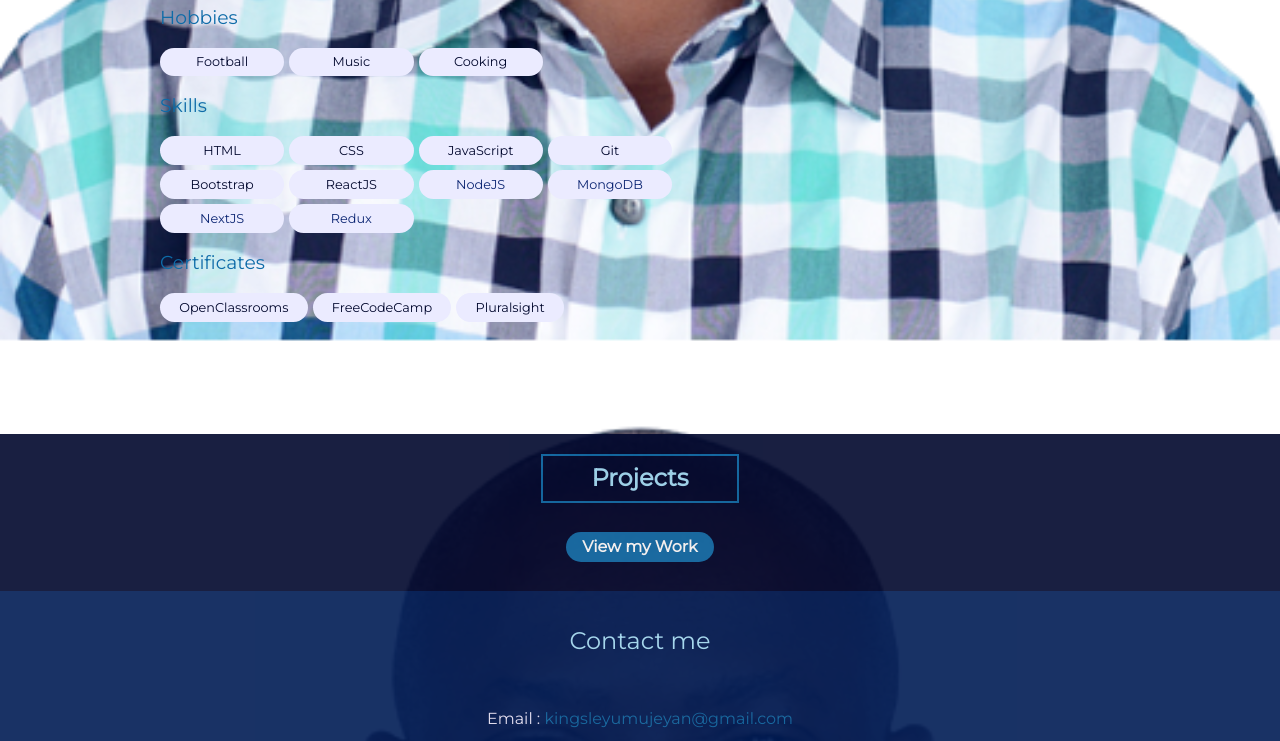
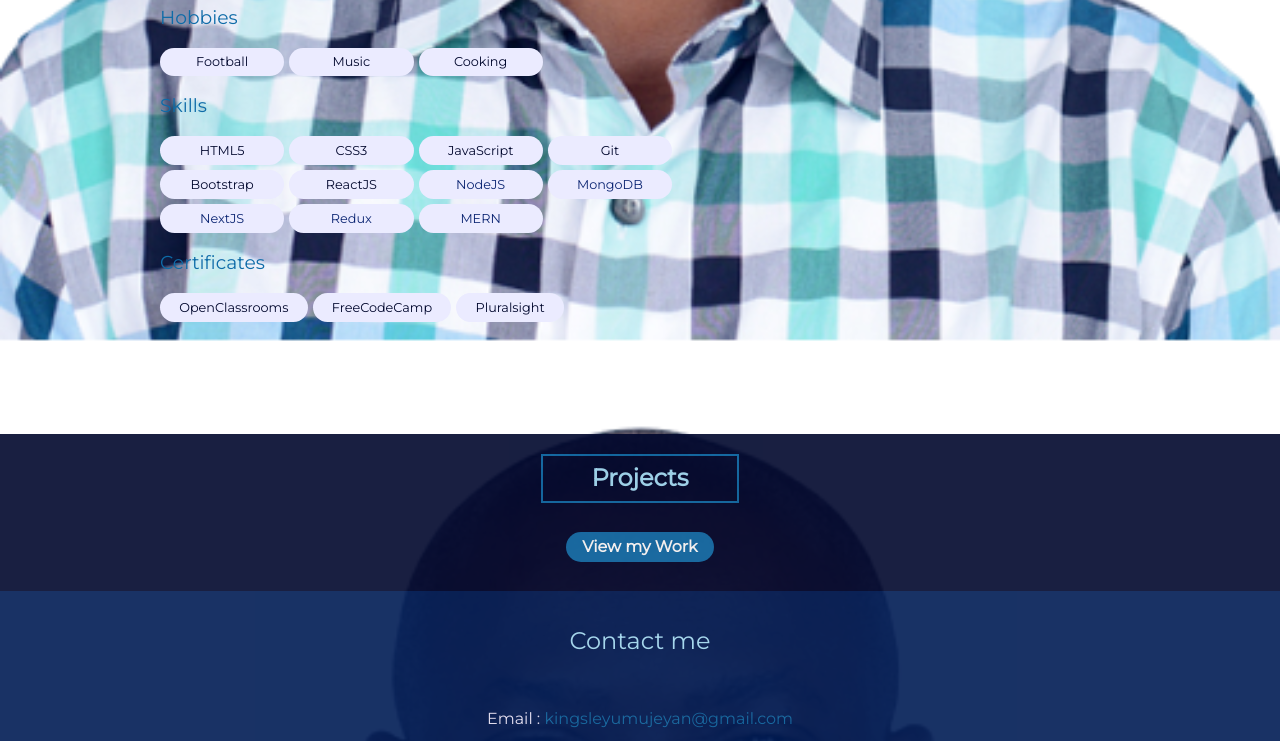
Before and after one commit to kuicpet/myPortfolio, a plain HTML site: page index.html in a window 1280 px wide. Shown: the part 940-1681 px from the top of the page. Drawn offline with Linux system fonts and the light colour scheme.

Commit message:
ft--updated

```diff
--- a/index.html
+++ b/index.html
@@ -75,8 +75,8 @@
                     <div class="skills">
                         <h3>Skills</h3>
                         <div class="details">
-                            <a href="https://www.w3schools.com/html/html_intro.asp" target="_blank">HTML</a>
-                            <a href="https://www.w3schools.com/css/" target="_blank">CSS</a>
+                            <a href="https://www.w3schools.com/html/html_intro.asp" target="_blank">HTML5</a>
+                            <a href="https://www.w3schools.com/css/" target="_blank">CSS3</a>
                             <a href="https://www.w3schools.com/js/" target="_blank">JavaScript</a>
                             <a href="https://git-scm.com/" target="_blank">Git</a>
                             <a href="https://getbootstrap.com/" target="_blank">Bootstrap</a>
@@ -85,6 +85,7 @@
                             <a href="">MongoDB</a>
                             <a href="">NextJS</a>
                             <a href="">Redux</a>
+                            <a href="">MERN</a>
                         </div>
                     </div>
                     <div class="certification">
```
